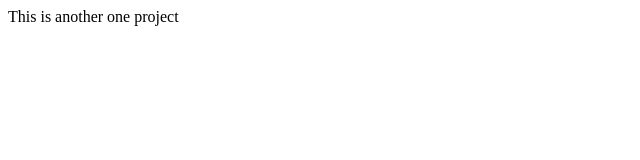
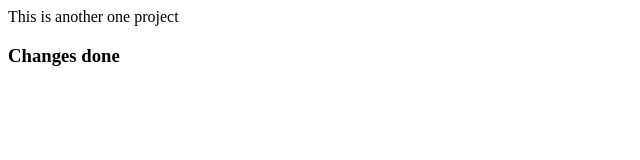
Before and after one commit to PKhandait/localrepo, a plain HTML site: page index.html in a window 1280 px wide. Shown: the whole page, without its empty margins (0-640 px from the left). Drawn offline with Linux system fonts and the light colour scheme.

Commit message:
add another status

```diff
--- a/index.html
+++ b/index.html
@@ -1 +1,3 @@
 <p>This is another one project</p>
+<h3>Changes done
+</h3>
```
